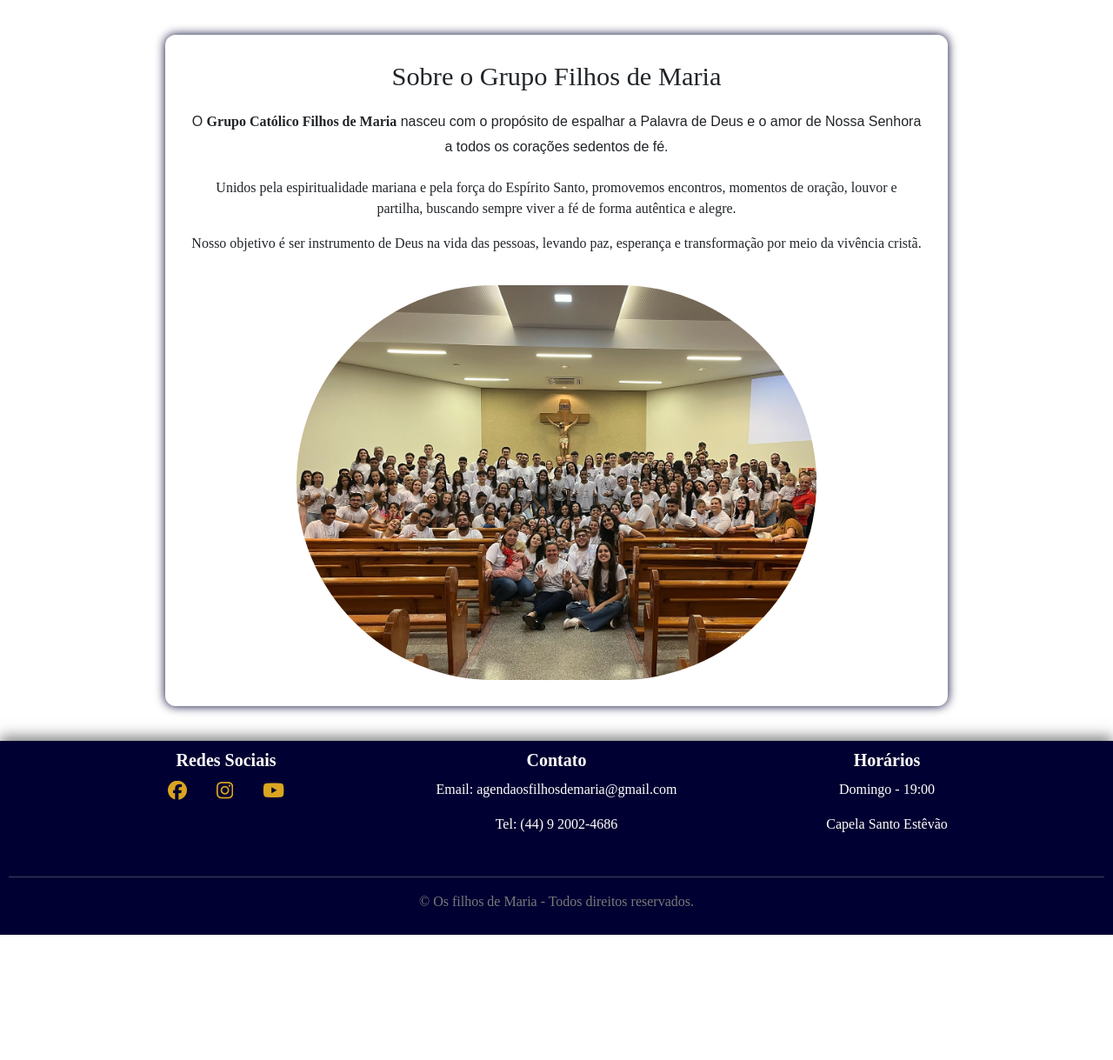
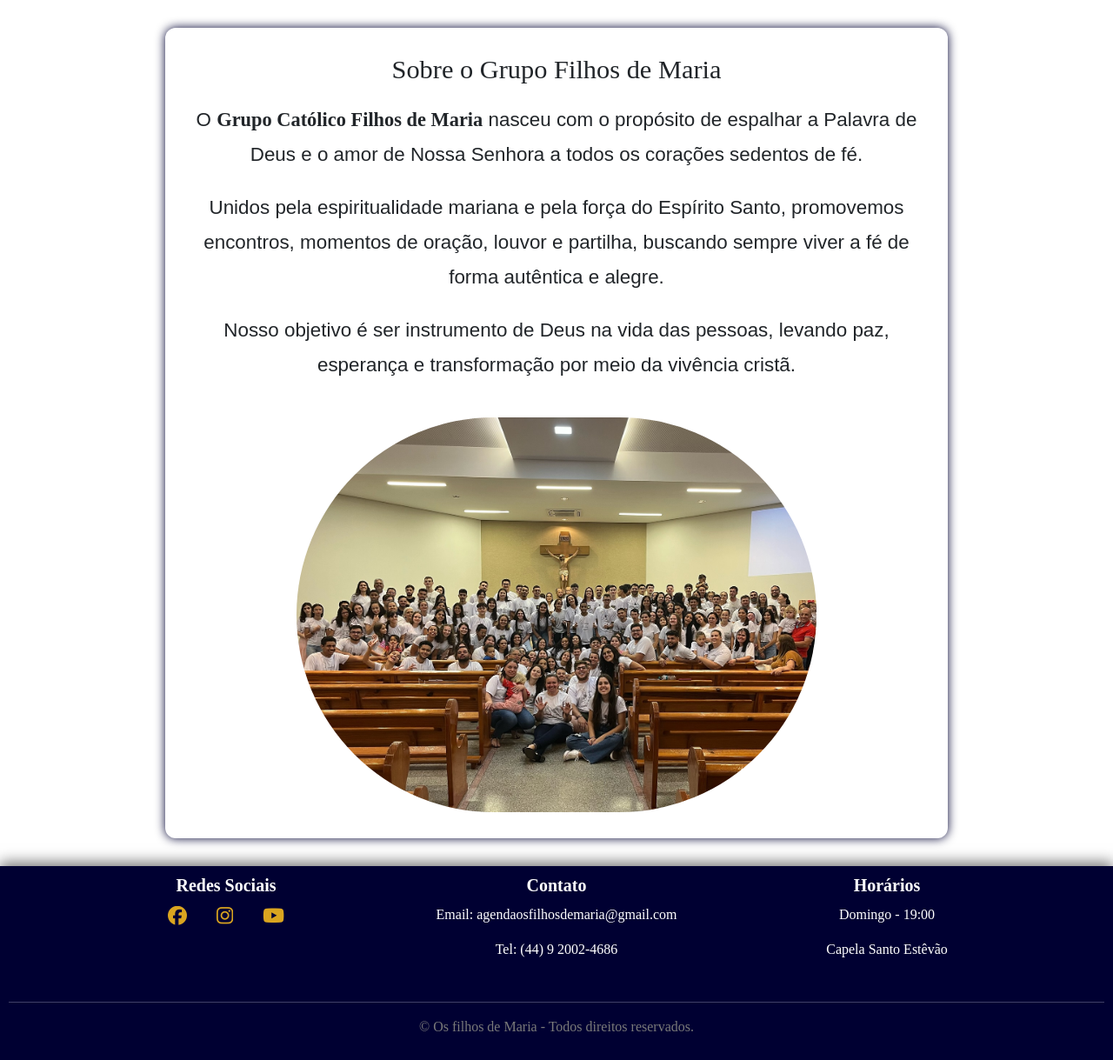
Before and after one commit to GabrielZafani/Projeto-m2, a PHP site: page /sobre in a window 1280 px wide. Shown: the part 79-1298 px from the top of the page at 87% size. Before the commit the page ends 1154 px from the top, so only its background shows below. Run offline with PHP 8.4, Linux system fonts and the light colour scheme; some libraries are stand-ins or nearby versions.

Commit message:
margin padding geral

```diff
--- a/css/pages.css
+++ b/css/pages.css
@@ -107,6 +107,7 @@ h1 {
 .textP {
     font-family: sans-serif, arial;
 
+
 }
 
 
@@ -184,7 +185,7 @@ li {
 
 .container4 {
     max-width: 900px;
-    margin: 40px 1px;
+    margin: 50vh 1px;
     background-color:rgb(255, 255, 255);
     padding: 30px;
     border-radius: 12px;
@@ -231,5 +232,9 @@ li {
 }
 
 .container4 {
-    margin: 40px auto;
+    margin: 4vh auto;
 }
+
+.textP{
+    font-size: 1.4rem;
+}
--- a/paginas/evento.php
+++ b/paginas/evento.php
@@ -1,4 +1,4 @@
-<br><br>
+
 <div class=container4>
 <div class="container" >
 <h2 class="textC text-center" id="ventre-de-nossa-senhora"><strong>Ventre de nossa senhora</strong></h2>
--- a/paginas/sobre.php
+++ b/paginas/sobre.php
@@ -5,9 +5,9 @@
     <h2 class="textC" >Sobre o Grupo Filhos de Maria</h2>
     <p class="textP pS" >O <strong>Grupo Católico Filhos de Maria</strong> nasceu com o propósito de espalhar a Palavra de Deus e o amor de Nossa Senhora a todos os corações sedentos de fé.</p>
 
-    <p>Unidos pela espiritualidade mariana e pela força do Espírito Santo, promovemos encontros, momentos de oração, louvor e partilha, buscando sempre viver a fé de forma autêntica e alegre.</p>
+    <p class="textP pS">Unidos pela espiritualidade mariana e pela força do Espírito Santo, promovemos encontros, momentos de oração, louvor e partilha, buscando sempre viver a fé de forma autêntica e alegre.</p>
 
-    <p>Nosso objetivo é ser instrumento de Deus na vida das pessoas, levando paz, esperança e transformação por meio da vivência cristã.</p>
+    <p class="textP pS">Nosso objetivo é ser instrumento de Deus na vida das pessoas, levando paz, esperança e transformação por meio da vivência cristã.</p>
 
     <img src="images/filhos2.png" alt="Grupo Filhos de Maria" class="imagem-grupo rounded-pill ">
   </div>
```
